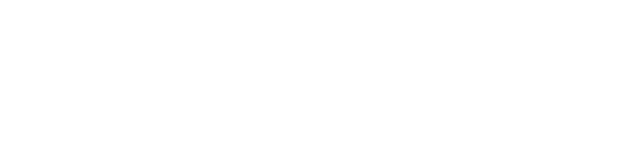
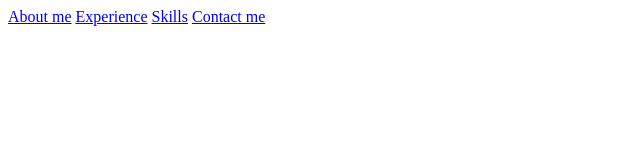
Before and after one commit to AndresBLV/Microproyecto1-Sistemas-Info-Andres-Balbuena, a plain HTML site: page index.html in a window 1280 px wide. Shown: the whole page, without its empty margins (0-640 px from the left). Drawn offline with Linux system fonts and the light colour scheme.

Commit message:
navbar
Create navbar

```diff
--- a/index.html
+++ b/index.html
@@ -4,9 +4,15 @@
     <meta charset="UTF-8">
     <meta http-equiv="X-UA-Compatible" content="IE=edge">
     <meta name="viewport" content="width=device-width, initial-scale=1.0">
-    <title>Document</title>
+    <title>Andres Balbuena C.V</title>
+    <link rel="stylesheet" href="styles.css"
 </head>
 <body>
-
+    <nav>
+        <a  href="#">About me</a>
+        <a  href="#">Experience</a>
+        <a  href="#">Skills</a>
+        <a  href="#">Contact me</a>
+    </nav>
 </body>
 </html>
```
